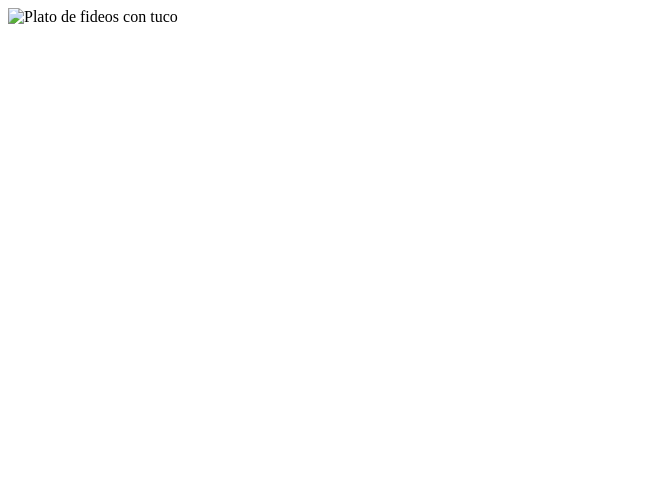
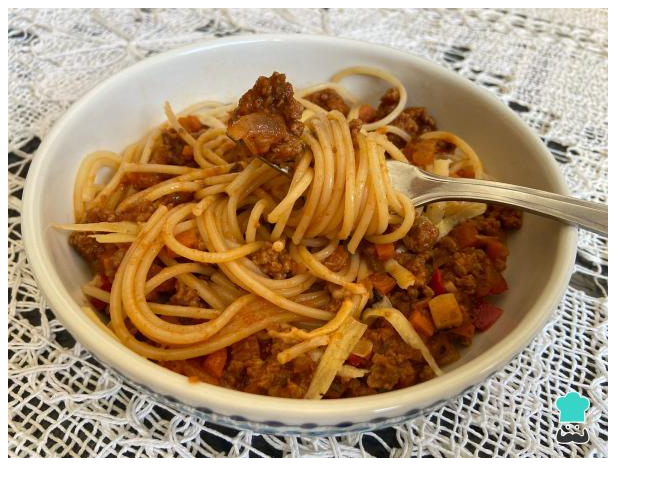
Before and after one commit to rich4444/las-recetas-de-la-nona, a plain HTML site: page recetas/fideos-con-tuco.html in a window 1280 px wide. Shown: the whole page, without its empty margins (0-663 px from the left). Drawn offline with Linux system fonts and the light colour scheme; the site is published under a folder, as on GitHub Pages, so addresses that start at the root find nothing.

Commit message:
Fixed an image link

```diff
--- a/recetas/fideos-con-tuco.html
+++ b/recetas/fideos-con-tuco.html
@@ -8,7 +8,7 @@
 </head>
 
 <body>
-    <img src="/assets/fideos-con-tuco-terminados.jpg" alt="Plato de fideos con tuco">
+    <img src="../assets/fideos-con-tuco-terminados.jpg" alt="Plato de fideos con tuco">
 </body>
 
 </html>
```
